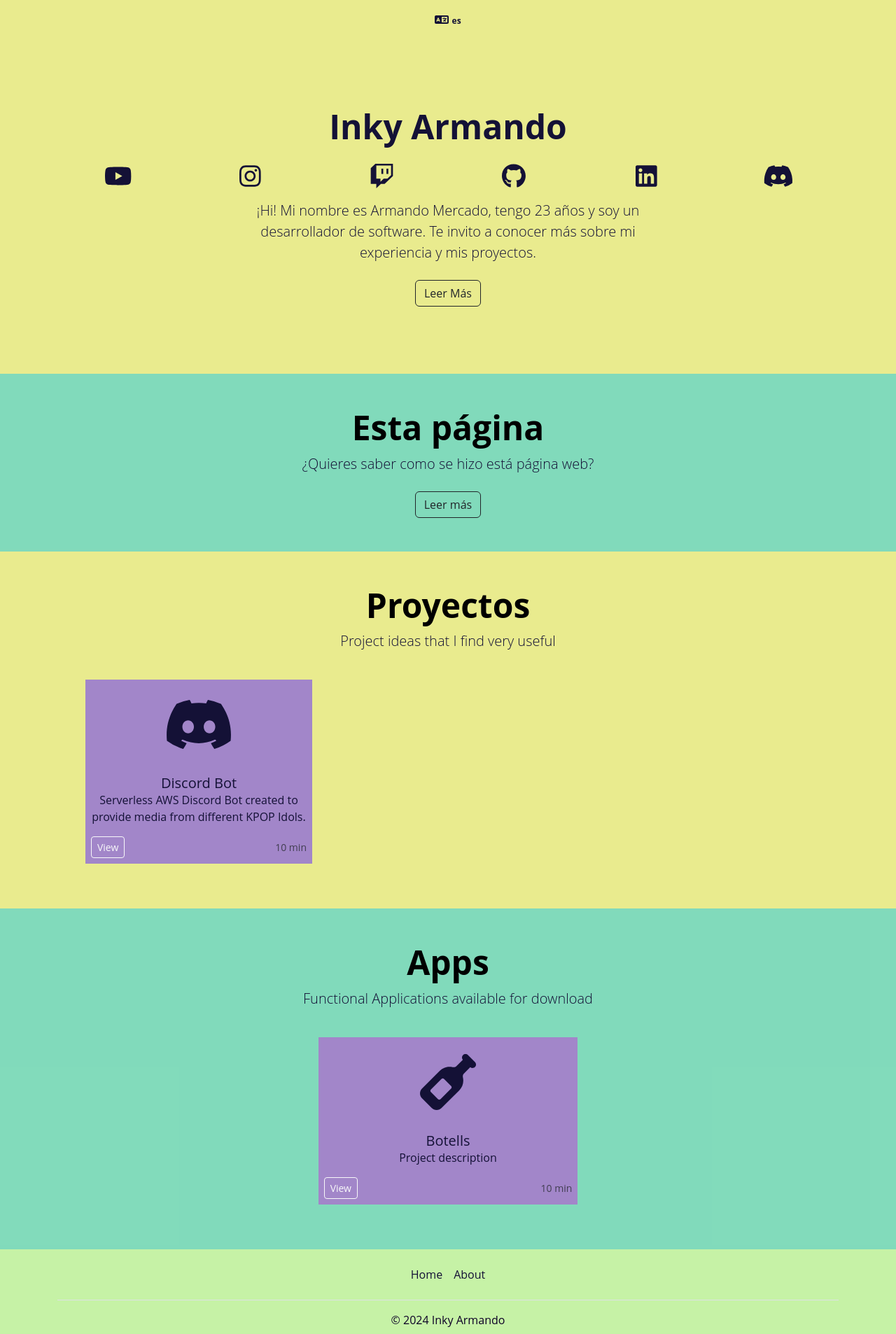
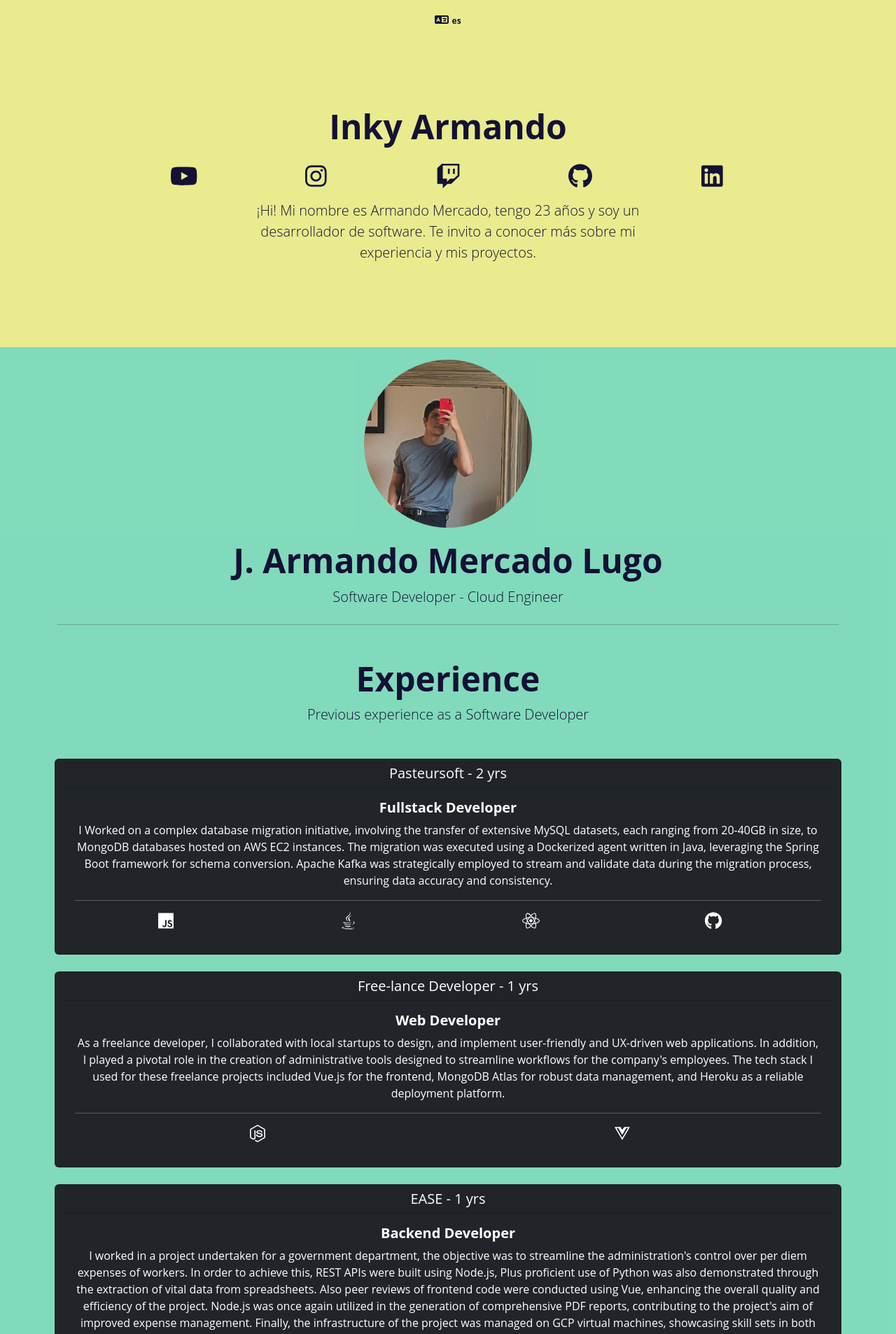
Before and after one commit to inky-armando/inky, a Vue app: page /#/ in a window 1280 px wide. Shown: the top 1906 px of the page at 70% size. Built offline with nearby package versions, Linux system fonts and the light colour scheme.

Commit message:
Final version

```diff
--- a/src/components/Footer.vue
+++ b/src/components/Footer.vue
@@ -1,17 +1,13 @@
 <template>
     <footer class="mt-auto py3">
         <div class="container">
-            <ul class="nav justify-content-center border-bottom pb-3 mb-3">
-            <li class="nav-item"><router-link to="/" class="nav-link px-2 text-body-primary">Home</router-link></li>
-            <li class="nav-item"><router-link to="/about" class="nav-link px-2 text-body-primary">About</router-link></li>
-            </ul>
             <p class="text-center">© 2024 Inky Armando</p>
         </div>
     </footer>
 </template>
 <style scoped>
 p {
-    color: rgb(13, 2, 39)}
+    color: rgb(124, 124, 124)}
 
 a {
     color: rgb(13, 2, 39);
--- a/src/components/Header.vue
+++ b/src/components/Header.vue
@@ -13,17 +13,10 @@
             icon="fa-brands fa-github" style="font-size: 35px;" /></a>
         <a target="_blank" href="https://www.linkedin.com/in/jesús-armando-mercado-lugo-a832a617a/"
           class="col-2"><font-awesome-icon icon="fa-brands fa-linkedin" style="font-size: 35px;" /></a>
-        <a target="_blank" href="https://discord.gg/BSmJ2N3gcn"
-          class="col-2"><font-awesome-icon icon="fa-brands fa-discord" style="font-size: 35px;" /></a>
       </div>
     </div>
     <div class="col-lg-6 mx-auto">
       <p class="lead mb-4">¡Hi! Mi nombre es Armando Mercado, tengo 23 años y soy un desarrollador de software. Te invito a conocer más sobre mi experiencia y mis proyectos.</p>
-    </div>
-    <div class="row">
-      <div class="col">
-        <router-link to="/about" ><button class="btn btn-outline-dark">Leer Más</button></router-link>
-      </div>
     </div>
   </div>
 </template>
--- a/src/components/ProjectCard.vue
+++ b/src/components/ProjectCard.vue
@@ -41,9 +41,6 @@ export default {
       default: '10 min'
     }
   },
-  mounted() {
-    window.scrollTo({x: 0, y: 0})
-  },
 
 }
 </script>
--- a/src/router/index.js
+++ b/src/router/index.js
@@ -6,19 +6,6 @@ const routes = [
     path: '/',
     name: 'home',
     component: HomeView
-  },
-  {
-    path: '/project/:id',
-    name: 'project',
-    component: () => import(/* webpackChunkName: "about" */ '../views/ProjectsView.vue')
-  },
-  {
-    path: '/about',
-    name: 'about',
-    // route level code-splitting
-    // this generates a separate chunk (about.[hash].js) for this route
-    // which is lazy-loaded when the route is visited.
-    component: () => import(/* webpackChunkName: "about" */ '../views/AboutView.vue')
   }
 ]
 
--- a/src/views/HomeView.vue
+++ b/src/views/HomeView.vue
@@ -1,15 +1,16 @@
 <template>
   <div class="home">
     <Header></Header>
-    <div class="bg-projects">
+    <div class="bg-about p-2">
+      <AboutView></AboutView>
+    </div>
+    <div>
       <div class="p-5">
         <h2 class="display-5 fw-bold text-body-emphasis titles">Esta página</h2>
         <p class="lead mb-4">¿Quieres saber como se hizo está página web?</p>
         <button class="btn btn-outline-dark" data-bs-toggle="modal" data-bs-target="#exampleModal">Leer más</button>
       </div>
     </div>
-    <Projects></Projects>
-    <Apps class="bg-projects"></Apps>
     <Modal>
       <WebInfo></WebInfo>
     </Modal>
@@ -23,6 +24,8 @@ import Apps from '@/components/Apps.vue'
 import Projects from '@/components/Projects.vue'
 import Modal from '@/components/Modal.vue'
 import WebInfo from '@/components/WebInfo.vue'
+import AboutView from './AboutView.vue'
+
 
 export default {
   name: 'HomeView',
@@ -31,7 +34,8 @@ export default {
     Header,
     Apps,
     Projects,
-    WebInfo
+    WebInfo,
+    AboutView
 },
   methods: {
 
@@ -43,4 +47,8 @@ export default {
 .bg-projects {
   background-color: rgba(43, 205, 226, 0.541)
 }
+
+.bg-about {
+  background-color: rgba(43, 205, 226, 0.541)
+}
 </style>
```
